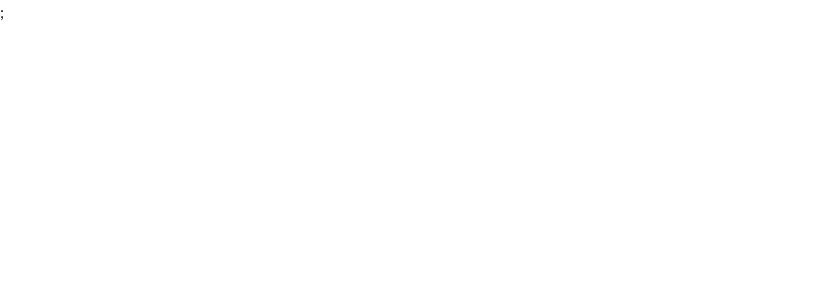
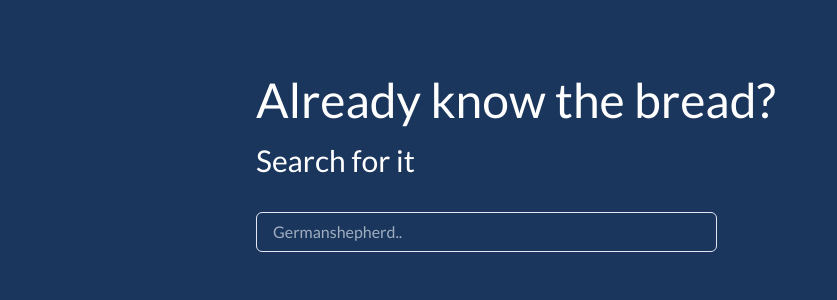
Before and after one commit to kacperjagiela/recruitment-displate, a Next.js app: page / in a window 1280 px wide. Shown: the top 300 px of the page, without its empty margins (0-837 px from the left). Built offline with nearby package versions, Linux system fonts and the light colour scheme; no server answers.

Commit message:
feat: finish task

```diff
--- a/package.json
+++ b/package.json
@@ -19,7 +19,8 @@
         "framer-motion": "^4",
         "next": "11.1.2",
         "react": "17.0.2",
-        "react-dom": "17.0.2"
+        "react-dom": "17.0.2",
+        "throttle-debounce": "^3.0.1"
     },
     "devDependencies": {
         "@babel/core": "^7.15.5",
@@ -29,6 +30,7 @@
         "@storybook/cli": "^6.3.8",
         "@storybook/react": "^6.3.8",
         "@types/react": "17.0.21",
+        "@types/throttle-debounce": "^2.1.0",
         "@typescript-eslint/eslint-plugin": "^4.31.1",
         "@typescript-eslint/parser": "^4.22.1",
         "babel-loader": "^8.2.2",
--- a/src/components/atoms/DogButton/DogButton.tsx
+++ b/src/components/atoms/DogButton/DogButton.tsx
@@ -7,7 +7,7 @@ interface Props {
 }
 
 const DogButton: React.FC<Props> = ({ buttonText, onClick, variant }: Props) => (
-    <Button colorScheme="blue" onClick={onClick} textTransform="capitalize" variant={variant || 'solid'}>
+    <Button colorScheme="blue" onClick={onClick} textTransform="capitalize" textStyle="h4" variant={variant || 'solid'}>
         {buttonText}
     </Button>
 );
--- /dev/null
+++ b/src/components/molecules/Search/Search.tsx
@@ -0,0 +1,27 @@
+import { Input } from '@chakra-ui/input';
+import { Box, Text } from '@chakra-ui/layout';
+
+interface Props {
+    searchValue: string;
+    onSearch: (value: string) => void;
+}
+
+const Search: React.FC<Props> = ({ searchValue, onSearch }: Props) => (
+    <Box color="white" textStyle="h2" py={16}>
+        <Text as="h2" textStyle="h2">
+            Already know the bread?
+        </Text>
+        <Text as="h3" textStyle="h3">
+            Search for it
+        </Text>
+        <Input
+            w={['full', null, null, '80%', '60%']}
+            placeholder="Germanshepherd.."
+            value={searchValue}
+            onChange={({ target }) => onSearch(target.value)}
+            colorScheme="blue"
+        />
+    </Box>
+);
+
+export default Search;
--- /dev/null
+++ b/src/components/molecules/Search/index.ts
@@ -0,0 +1 @@
+export { default as Search } from './Search';
--- a/src/components/molecules/index.ts
+++ b/src/components/molecules/index.ts
@@ -1 +1,2 @@
 export * from './DogsList';
+export * from './Search';
--- a/src/components/organisms/MainPage/MainPage.tsx
+++ b/src/components/organisms/MainPage/MainPage.tsx
@@ -12,7 +12,7 @@ import {
 import { Stack } from '@chakra-ui/react';
 
 import { Button } from '~/components/atoms';
-import { DogsList } from '~/components/molecules';
+import { DogsList, Search } from '~/components/molecules';
 import Dog from '~/types/Dog';
 
 import useMainPage from './useMainPage';
@@ -23,16 +23,18 @@ interface Props {
 
 const MainPage: React.FC<Props> = ({ dogs }: Props) => {
     const { isOpen, onOpen, onClose } = useDisclosure();
-    const { currentDog, onDogButtonClick } = useMainPage();
+    const { currentDog, onDogButtonClick, isImageLoading, onImageLoad, searchValue, onSearch, filteredDogs } =
+        useMainPage(dogs);
 
     return (
-        <Box bg="blue.900" px={['10%', '20%']}>
-            <DogsList dogs={dogs} onModalOpen={onOpen} onDogButtonClick={onDogButtonClick} />
+        <Box bg="blue.900" px={['10%', '20%']} minH="100vh">
+            <Search searchValue={searchValue} onSearch={onSearch} />
+            <DogsList dogs={filteredDogs} onModalOpen={onOpen} onDogButtonClick={onDogButtonClick} />
 
             <Modal isOpen={isOpen} onClose={onClose}>
                 <ModalOverlay />
                 <ModalContent>
-                    <ModalHeader>{currentDog.name}</ModalHeader>
+                    <ModalHeader textTransform="capitalize">{currentDog.name}</ModalHeader>
                     <ModalCloseButton />
                     <ModalBody>{currentDog.url}</ModalBody>
 
--- a/src/components/organisms/MainPage/useMainPage.ts
+++ b/src/components/organisms/MainPage/useMainPage.ts
@@ -1,22 +1,57 @@
-import { useState } from 'react';
+import { useEffect, useState } from 'react';
+import { debounce } from 'throttle-debounce';
 
 import Dog from '~/types/Dog';
+import { filterDogsByBread } from '~/utils/filterDogsByBread';
 
 interface UseMainPage {
     currentDog: Dog;
     onDogButtonClick: (dog: Dog) => void;
+    isImageLoading: boolean;
+    onImageLoad: () => void;
+    searchValue: string;
+    onSearch: (searchValue: string) => void;
+    filteredDogs: Dog[];
 }
 
-const useMainPage = (): UseMainPage => {
+const useMainPage = (dogs: Dog[]): UseMainPage => {
     const [currentDog, setCurrentDog] = useState({ name: '', url: '' });
+    const [searchValue, setSearchValue] = useState('');
+    const [isImageLoading, setIsImageLoading] = useState(true);
+
+    const [filteredDogs, setFilteredDogs] = useState(dogs);
+
+    useEffect(() => {
+        if (searchValue.length > 0) {
+            filterDogsBySearchValue(searchValue);
+        } else {
+            setFilteredDogs(dogs);
+        }
+    }, [searchValue]);
 
     const onDogButtonClick = (dog: Dog) => {
+        setIsImageLoading(true);
         setCurrentDog(dog);
     };
+
+    const filterDogsBySearchValue = debounce(350, (searchValue) => {
+        const matchedDogs = dogs.filter((dog) => filterDogsByBread(searchValue, dog.name));
+
+        setFilteredDogs(matchedDogs);
+    });
+
+    const onImageLoad = () => setIsImageLoading(false);
+
+    const onSearch = (searchValue: string) => setSearchValue(searchValue);
 
     return {
         currentDog,
         onDogButtonClick,
+        isImageLoading,
+        onImageLoad,
+        searchValue,
+        onSearch,
+        filteredDogs,
     };
 };
 
--- a/src/pages/_app.tsx
+++ b/src/pages/_app.tsx
@@ -15,13 +15,11 @@ const theme = extendTheme({
             fontSize: ['32px', '36px', '40px', '44px', '48px', '64px'],
             fontWeight: 'normal',
             lineHeight: ['40px', '48px', '56px', '64px', '72px'],
-            letterSpacing: '-0.05rem',
         },
         h3: {
             fontSize: ['24px', null, null, '30px', null, '36px'],
             fontWeight: 'normal',
             lineHeight: ['32px', '48px'],
-            letterSpacing: '-0.05rem',
         },
         h4: {
             fontSize: ['16px', null, null, null, null, '20px'],
@@ -34,7 +32,7 @@ const theme = extendTheme({
 const App = ({ Component, pageProps }: AppProps): ReactElement<Element, string> => {
     return (
         <ChakraProvider theme={theme}>
-            <Component {...pageProps} />;
+            <Component {...pageProps} />
         </ChakraProvider>
     );
 };
--- /dev/null
+++ b/src/utils/filterDogsByBread.ts
@@ -0,0 +1,13 @@
+export const filterDogsByBread = (searchValue: string, dogBreadName: string): boolean => {
+    const dogBreadNameSplited = dogBreadName.split(' ');
+
+    for (let index = 0; index < dogBreadNameSplited.length; index++) {
+        const namePart = dogBreadNameSplited[index];
+
+        if (namePart.startsWith(searchValue.toLowerCase())) {
+            return true;
+        }
+    }
+
+    return false;
+};
```
Also changed, not shown: 1 other file (tests, documents, lock files or other folders).
